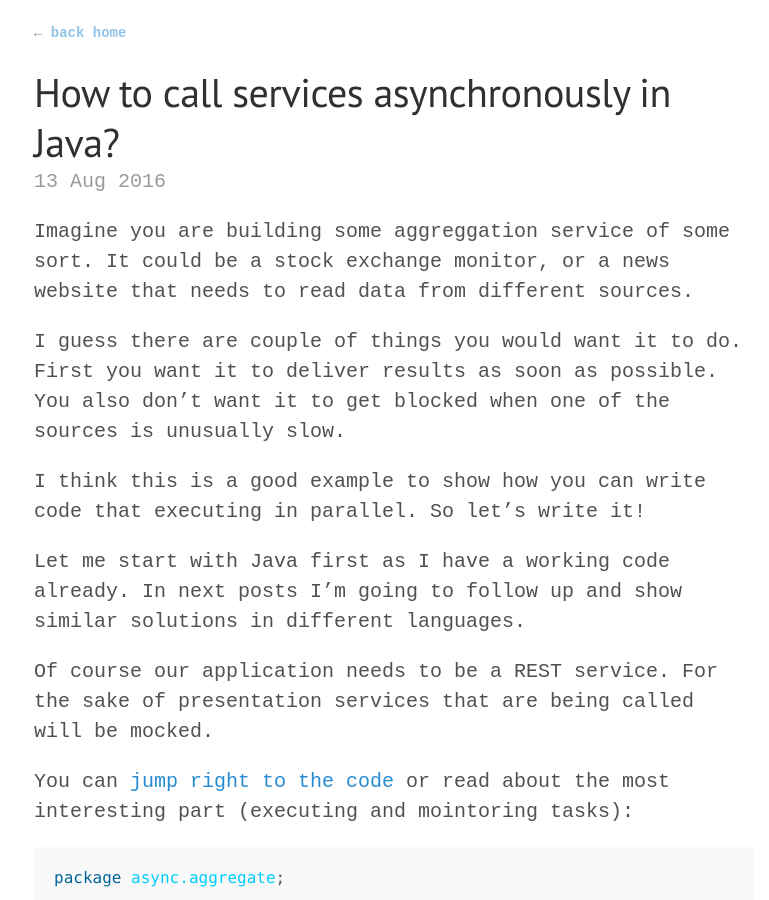
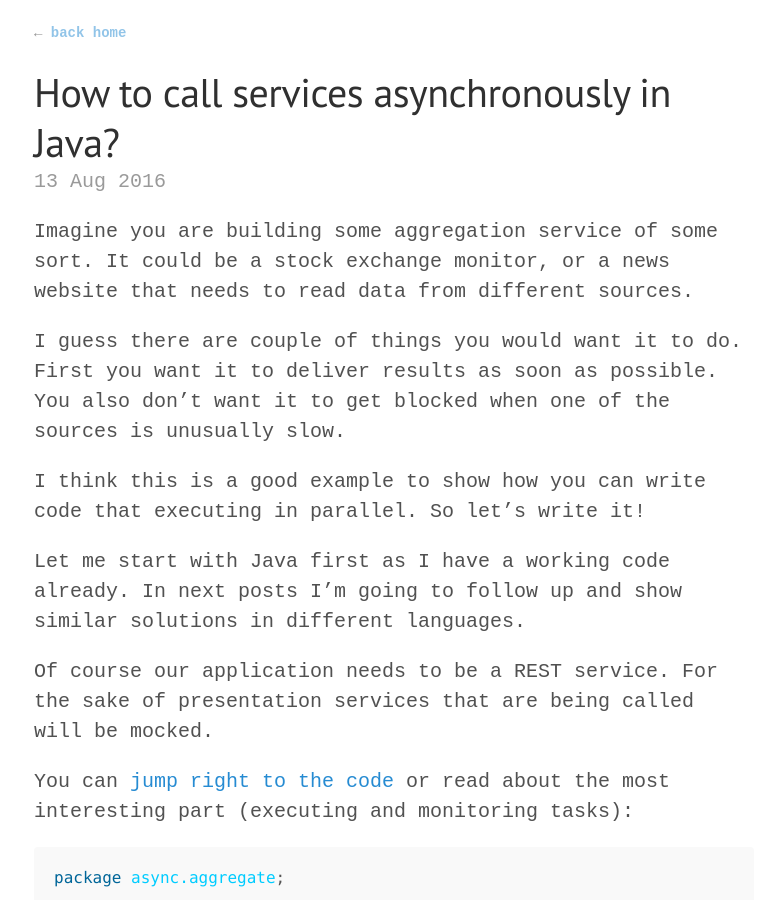
Before and after one commit to pawelniewie/pawelniewiadomski.com, a Jekyll site: the page built from _posts/2016-08-13-calling-serviceses-asynchronously-in-java.md, in a window 1280 px wide and 900 px high. Shown: the whole window, without its empty margins (246-1015 px from the left). Built offline with Jekyll 4.4.1, drawn with Linux system fonts in a browser that asks for light colours; Markdown is read by kramdown in place of the engine named in the settings.

Commit message:
fixed spelling (2)

````diff
--- a/_posts/2016-08-13-calling-serviceses-asynchronously-in-java.md
+++ b/_posts/2016-08-13-calling-serviceses-asynchronously-in-java.md
@@ -7,7 +7,7 @@ tags:
 - threads
 - concurrency
 ---
-Imagine you are building some aggreggation service of some sort. It could be a stock exchange monitor, or a news website that needs to read data from different sources.
+Imagine you are building some aggregation service of some sort. It could be a stock exchange monitor, or a news website that needs to read data from different sources.
 
 I guess there are couple of things you would want it to do. First you want it to deliver results as soon as possible. You also don't want it to get blocked when one of the sources is unusually slow.
 
@@ -17,7 +17,7 @@ Let me start with Java first as I have a working code already. In next posts I'm
 
 Of course our application needs to be a REST service. For the sake of presentation services that are being called will be mocked.
 
-You can [jump right to the code](https://github.com/pawelniewie/calling-services-asynchronously/tree/master/java) or read about the most interesting part (executing and mointoring tasks):
+You can [jump right to the code](https://github.com/pawelniewie/calling-services-asynchronously/tree/master/java) or read about the most interesting part (executing and monitoring tasks):
 
 ```java
 package async.aggregate;
````
